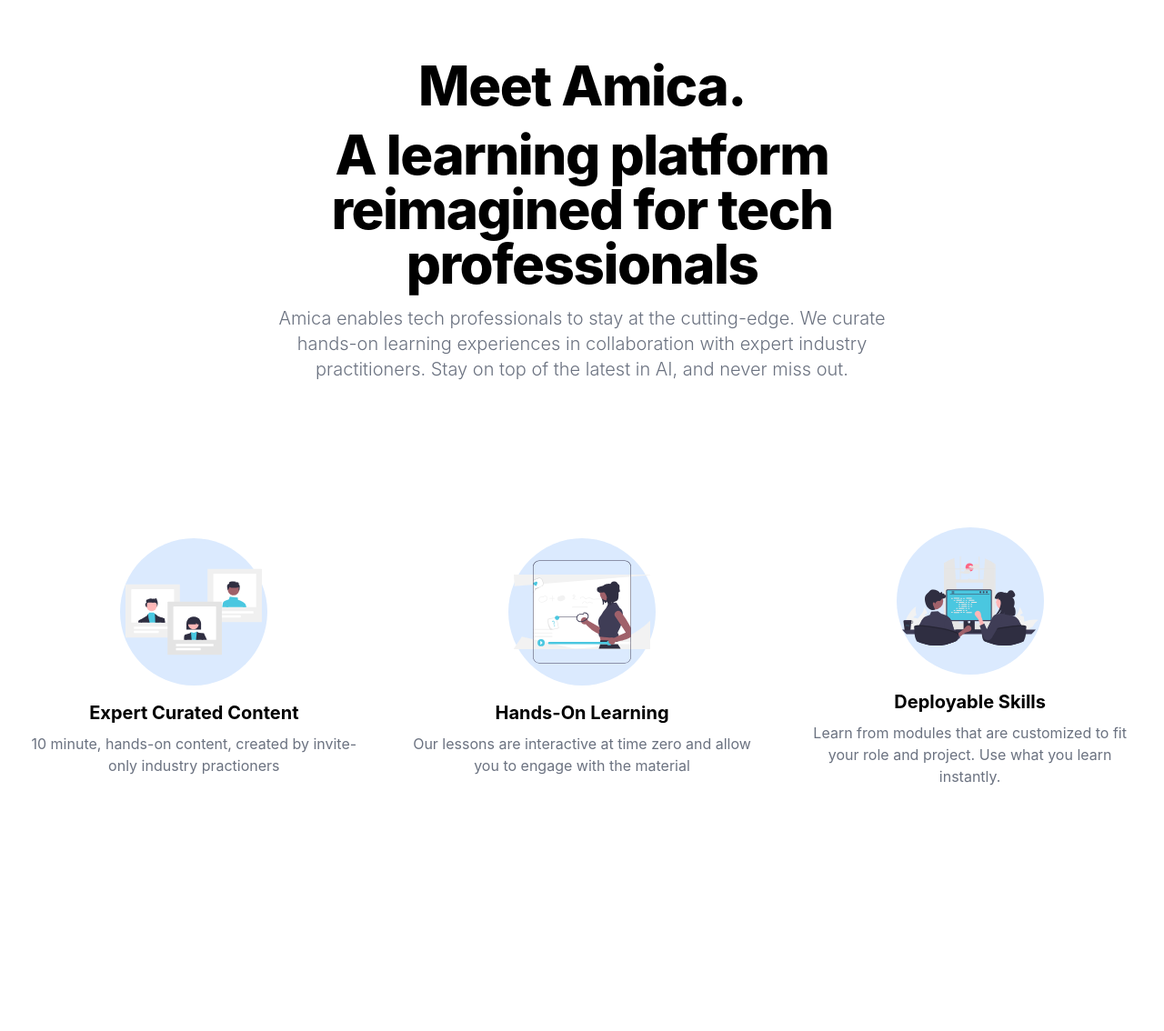
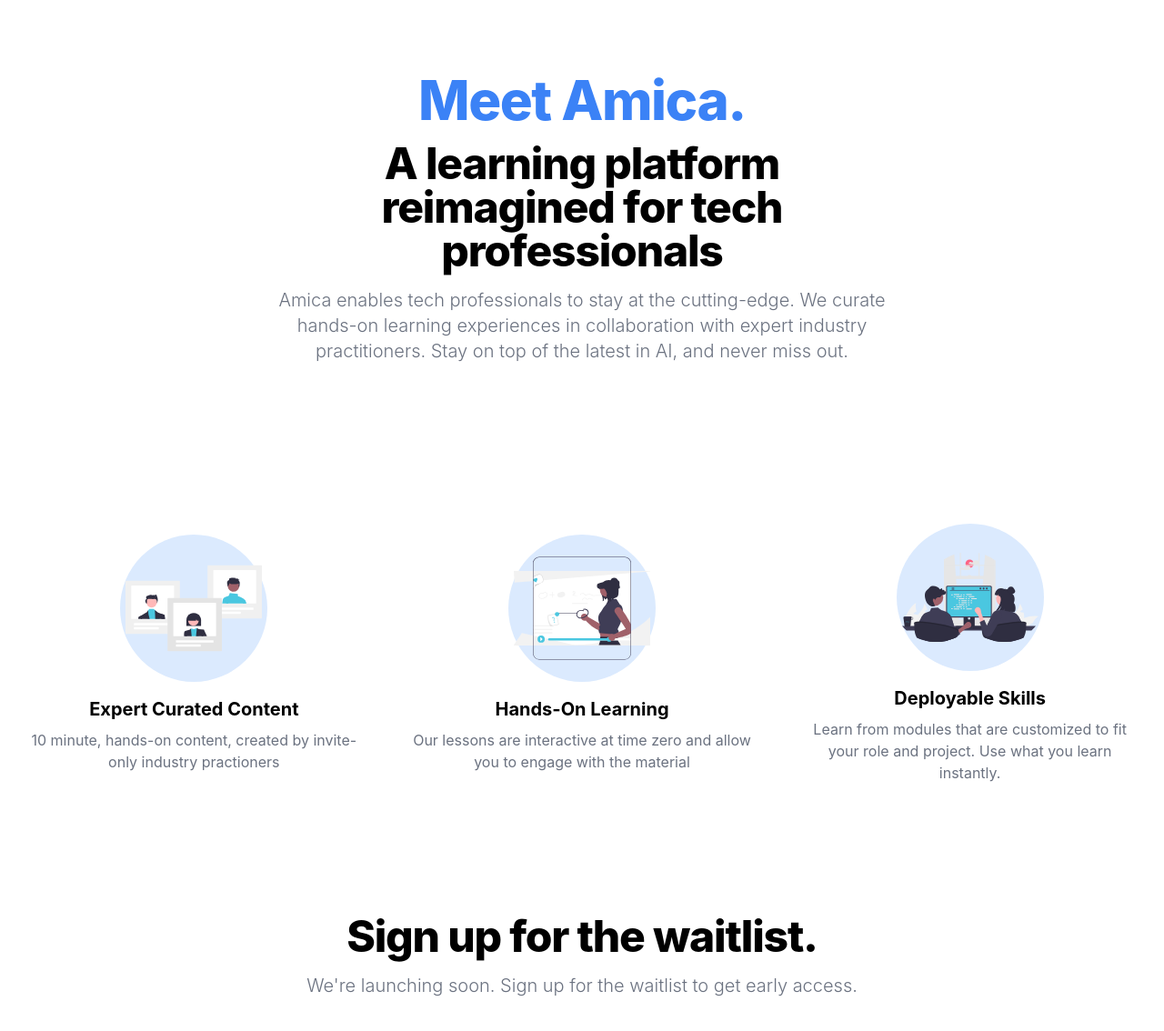
Before and after one commit to tanmay1908/landing-page-skeleton, a Next.js app: page / in a window 1280 px wide. Shown: the top 1134 px of the page at 91% size. Before the commit the page ends 930 px from the top, so only its background shows below. Built offline with nearby package versions, Linux system fonts and the light colour scheme.

Commit message:
waitlist

```diff
--- a/pages/index.tsx
+++ b/pages/index.tsx
@@ -18,18 +18,14 @@
         <meta name="twitter:card" content="summary_large_image" />
         <title>Amica</title>
       </Head>
-      <section className="bg-white dark:bg-gray-900">
+      <section className="bg-white dark:bg-gray-900 py-4">
         <div className="mx-auto grid max-w-screen-xl px-4 py-8 text-center lg:py-16">
           <div className="mx-auto place-self-center">
-            <h1 className="mb-4 max-w-2xl text-4xl font-extrabold leading-none tracking-tight dark:text-blue md:text-5xl xl:text-6xl">
-
-
+            <h1 className="mb-4 max-w-2xl text-4xl font-extrabold leading-none tracking-tight dark:text-white md:text-5xl xl:text-6xl text-blue-500">
             Meet Amica.
-
-
             </h1>
-            <h2 className="mb-4 max-w-2xl text-4xl font-extrabold leading-none tracking-tight dark:text-white md:text-5xl xl:text-6xl">
-            A learning platform reimagined for tech professionals
+            <h2 className="mb-4 max-w-2xl text-3xl font-extrabold leading-none tracking-tight dark:text-white md:text-4xl xl:text-5xl">
+              A learning platform reimagined for tech professionals
             </h2>
             <p className="mb-6 max-w-2xl font-light text-gray-500 dark:text-gray-400 md:text-lg lg:mb-8 lg:text-xl">
               Amica enables tech professionals to stay at the cutting-edge. We curate hands-on learning experiences in collaboration with expert industry practitioners.
@@ -53,18 +49,18 @@
           </div>
         </div>
       </section>
-      {/* <section className="bg-white dark:bg-gray-900">
+      <section className="bg-white dark:bg-gray-900 py-4">
         <div className="mx-auto grid max-w-screen-xl px-4 py-8 text-center lg:py-16">
           <div className="mx-auto place-self-center">
-            <h1 className="mb-4 max-w-2xl text-4xl font-extrabold leading-none tracking-tight dark:text-white md:text-5xl xl:text-6xl">
-            Sign up for the waitlist
+            <h1 className="mb-4 max-w-2xl text-3xl font-extrabold leading-none tracking-tight dark:text-white md:text-4xl xl:text-5xl">
+            Sign up for the waitlist.
             </h1>
             <p className="mb-6 max-w-2xl font-light text-gray-500 dark:text-gray-400 md:text-lg lg:mb-8 lg:text-xl">
-              We're currently in private beta. Sign up to be the first to know when we launch!
+              We're launching soon. Sign up for the waitlist to get early access.
             </p>
           </div>
         </div>
-      </section> */}
+      </section>
     </>
   )
 }
```
